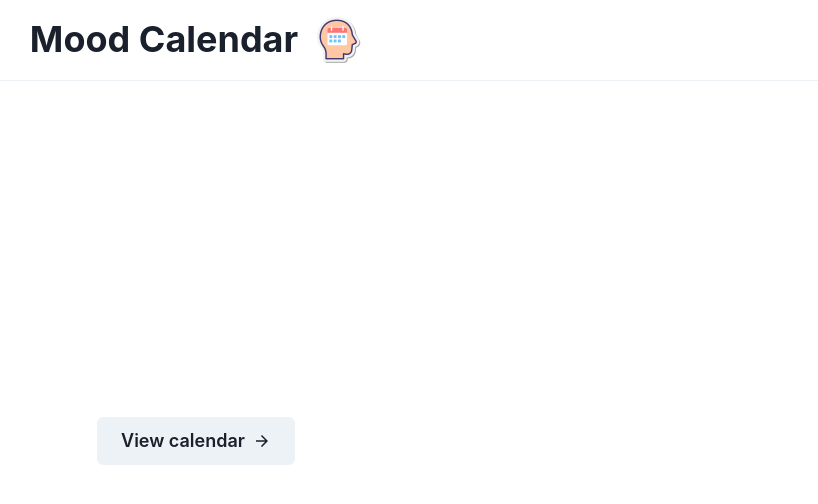
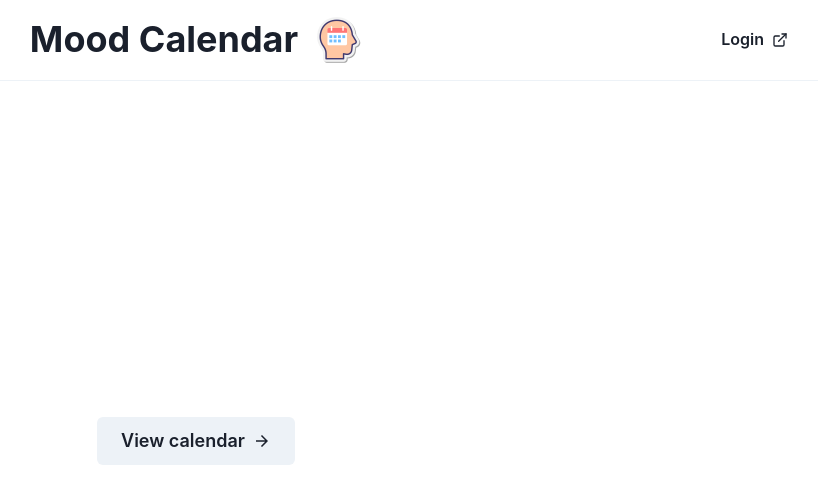
Before and after one commit to oliverroyknox/mood-calendar, a React (Vite) app: page / in a window 1280 px wide. Shown: the top 504 px of the page, without its empty margins (444-1262 px from the left). Built offline with nearby package versions, Linux system fonts and the light colour scheme; no server answers.

Commit message:
Refactor auth flow.

```diff
--- a/src/components/header/index.tsx
+++ b/src/components/header/index.tsx
@@ -1,5 +1,7 @@
 import logo from "@assets/mood-calendar.png";
-import { HStack, Heading, Image } from "@chakra-ui/react";
+import { useAuth0 } from "@auth0/auth0-react";
+import { ExternalLinkIcon } from "@chakra-ui/icons";
+import { Button, HStack, Heading, Image } from "@chakra-ui/react";
 import { FC } from "react";
 import { useErrorBoundary } from "react-error-boundary";
 import { useNavigate } from "react-router-dom";
@@ -7,6 +9,7 @@ import { useNavigate } from "react-router-dom";
 export const Header: FC = () => {
   const { resetBoundary } = useErrorBoundary();
   const navigate = useNavigate();
+  const { isAuthenticated, loginWithRedirect, logout } = useAuth0();
 
   return (
     <HStack
@@ -16,6 +19,7 @@ export const Header: FC = () => {
       borderBottom="1px solid"
       borderColor="gray.100"
       justifyContent="center"
+      position="relative"
     >
       <Heading>Mood Calendar</Heading>
       <Image
@@ -28,6 +32,27 @@ export const Header: FC = () => {
           navigate("/");
         }}
       />
+      {isAuthenticated ? (
+        <Button
+          variant="ghost"
+          position="absolute"
+          right={8}
+          rightIcon={<ExternalLinkIcon />}
+          onClick={() => logout()}
+        >
+          Logout
+        </Button>
+      ) : (
+        <Button
+          variant="ghost"
+          position="absolute"
+          right={8}
+          rightIcon={<ExternalLinkIcon />}
+          onClick={() => loginWithRedirect()}
+        >
+          Login
+        </Button>
+      )}
     </HStack>
   );
 };
--- a/src/components/mood-popover/index.tsx
+++ b/src/components/mood-popover/index.tsx
@@ -6,6 +6,7 @@ import {
   PopoverContent,
   PopoverHeader,
   PopoverTrigger,
+  PopoverProps,
   Text,
   VStack,
 } from "@chakra-ui/react";
@@ -16,7 +17,7 @@ import { FC, PropsWithChildren } from "react";
 
 import { CloseButton } from "./close-button";
 
-interface MoodPopoverProps extends PropsWithChildren {
+interface MoodPopoverProps extends PropsWithChildren<PopoverProps> {
   context?: Record<string, unknown>;
   onClick?: (mood: Mood, context?: Record<string, unknown>) => void;
 }
@@ -33,9 +34,10 @@ export const MoodPopover: FC<MoodPopoverProps> = ({
   context,
   onClick,
   children,
+  ...props
 }) => {
   return (
-    <Popover>
+    <Popover {...props}>
       {({ onClose }) => {
         const handleClick = (mood: Mood) => {
           onClick?.(mood, context);
--- a/src/pages/calendar/index.tsx
+++ b/src/pages/calendar/index.tsx
@@ -15,7 +15,7 @@ export const CalendarPage: FC = () => {
   const [year, setYear] = useState(moment().year());
 
   const toast = useToast();
-  const { loginWithPopup, isAuthenticated } = useAuth0();
+  const { isAuthenticated } = useAuth0();
 
   const { data } = useGetMoodMap(year);
   const { mutate } = usePutMoodMap(year, undefined, (error) => {
@@ -31,11 +31,7 @@ export const CalendarPage: FC = () => {
   return (
     <PageLayout>
       <Calendar
-        onClick={() => {
-          if (isAuthenticated) return;
-          loginWithPopup();
-        }}
-        allow={["present"]}
+        allow={isAuthenticated ? undefined : []}
         popover={
           <MoodPopover
             onClick={(mood, context) => {
```
